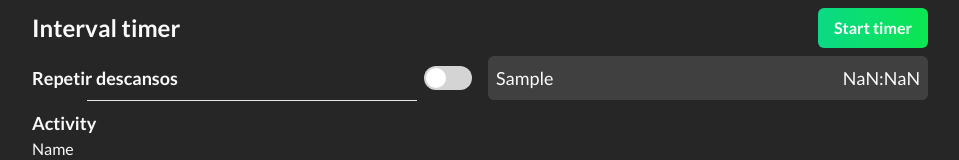
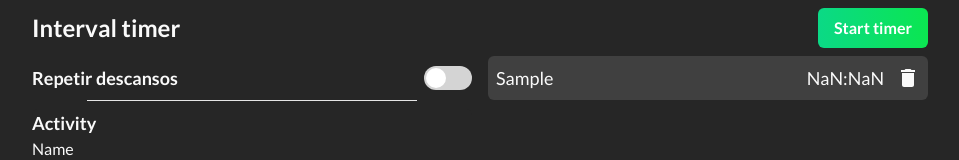
Before and after one commit to galearez/timer, a React (Create React App) app: page / in a window 1280 px wide. Both pictures are taken after typing "Sample" into the empty fields and a click on the button "Add round". Shown: the top 160 px of the page, without its empty margins (160-1119 px from the left). Built offline with nearby package versions, Linux system fonts and the light colour scheme.

Commit message:
Delete round function and button

```diff
--- a/src/timer.tsx
+++ b/src/timer.tsx
@@ -2,7 +2,9 @@ import React from 'react';
 import Countdown from './components/countdown';
 import { v4 as uuidv4 } from 'uuid';
 
-//Add delete and move buttons to activities
+import { ReactComponent as MoreIcon } from './assets/delete.svg';
+
+//Add move button to activities
 //Add buttons to stop the countdown, restart an activity and modify the routine
 
 //this interface define the timer component states types
@@ -73,6 +75,8 @@ export default class Timer extends React.Component<{}, ITimerStates> {
 
     this.handleMinSingleRestChange = this.handleMinSingleRestChange.bind(this);
     this.handleSecSingleRestChange = this.handleSecSingleRestChange.bind(this);
+
+    this.handleDeleteRound = this.handleDeleteRound.bind(this);
 
     this.labelRef = React.createRef();
     this.roundMinRef = React.createRef();
@@ -307,6 +311,15 @@ export default class Timer extends React.Component<{}, ITimerStates> {
     });
   }
 
+  //this method will delete a round
+  handleDeleteRound(id: number) {
+    let updatedRoutine = this.state.routine.filter((elem) => elem.id !== id);
+
+    this.setState({
+      routine: updatedRoutine,
+    });
+  }
+
   render() {
     //creates options for the minutes select box
     const sixtyOptions = this.oneToSixtyArray.map((elem: number) => (
@@ -341,10 +354,29 @@ export default class Timer extends React.Component<{}, ITimerStates> {
         <div key={elem.id}>
           <div className='w-full bg-gray-700 rounded-md p-2 mb-2 flex justify-between items-center flex-nowrap text-lg'>
             <span>{elem.label}</span>
-            <span>
-              {minutes < 10 ? <span>0{minutes}</span> : <span>{minutes}</span>}:
-              {seconds < 10 ? <span>0{seconds}</span> : <span>{seconds}</span>}
-            </span>
+            <div className='flex items-center'>
+              <span>
+                {minutes < 10 ? (
+                  <span>0{minutes}</span>
+                ) : (
+                  <span>{minutes}</span>
+                )}
+                :
+                {seconds < 10 ? (
+                  <span>0{seconds}</span>
+                ) : (
+                  <span>{seconds}</span>
+                )}
+              </span>
+              <span
+                className='inline-block ml-3'
+                onClick={() => {
+                  this.handleDeleteRound(elem.id);
+                }}
+              >
+                <MoreIcon className='fill-current text-gray-50' />
+              </span>
+            </div>
           </div>
         </div>
       );
```
Also changed, not shown: src/assets/delete.svg (added).
